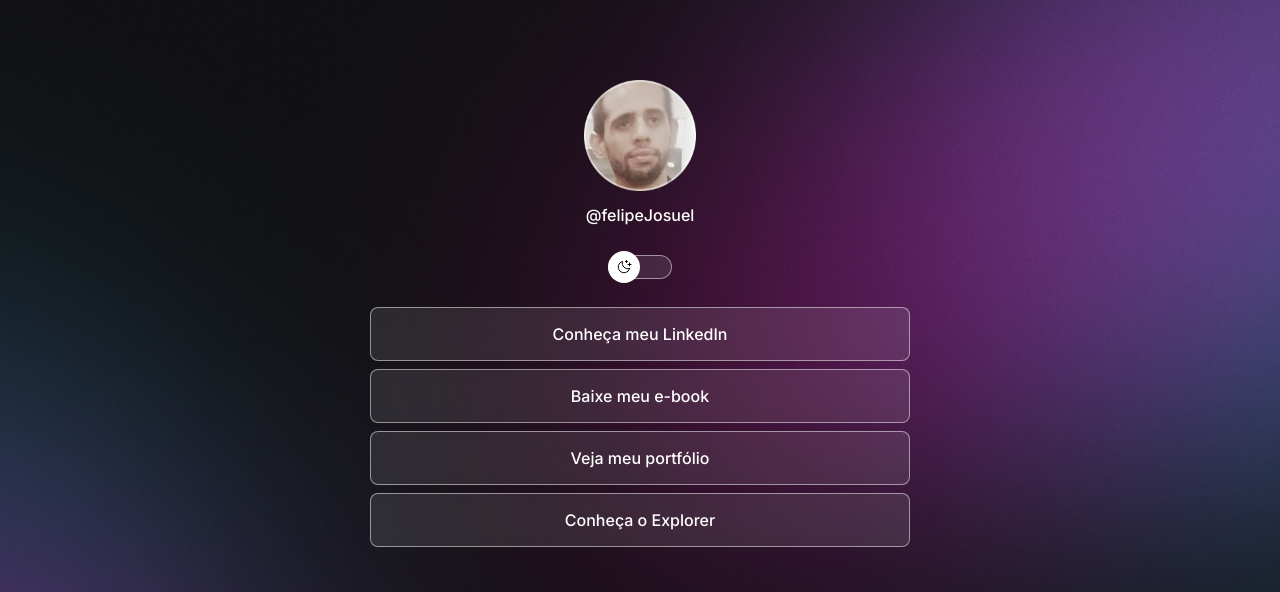
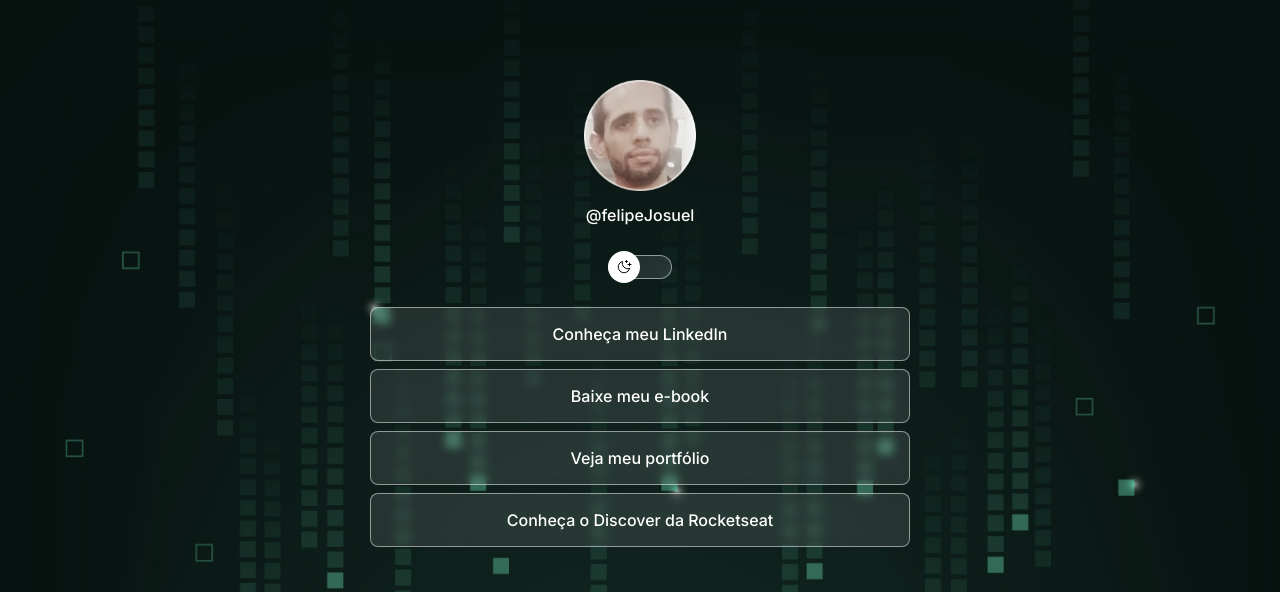
Before and after one commit to FelipeSilva22/discoverRocketseat, a plain HTML site: page index.html in a window 1280 px wide. Shown: the top 592 px of the page. Drawn offline with nearby package versions, Linux system fonts and the light colour scheme.

Commit message:
melhorias

```diff
--- a/index.html
+++ b/index.html
@@ -37,17 +37,21 @@
           <a href="#">Baixe meu e-book</a>
         </li>
         <li>
-          <a href="#">Veja meu portfólio</a>
+          <a href="https://github.com/FelipeSilva22" target="_blank"
+            >Veja meu portfólio</a
+          >
         </li>
         <li>
-          <a href="#">Conheça o Explorer</a>
+          <a href="https://www.rocketseat.com.br/discover"
+            >Conheça o Discover da Rocketseat</a
+          >
         </li>
       </ul>
       <div id="social-links">
         <a href="https://github.com/FelipeSilva22" target="_blank">
           <ion-icon name="logo-github"></ion-icon>
         </a>
-        <a href="https://github.com/FelipeSilva22" target="_blank">
+        <a href="https://wa.me/5511962369099" target="_blank">
           <ion-icon name="logo-whatsapp"></ion-icon>
         </a>
         <a
--- a/style.css
+++ b/style.css
@@ -6,7 +6,7 @@
 
 :root {
   --text-color: white;
-  --bg-url: url(./assets/bg-mobile.jpg);
+  --bg-url: url(./assets/bg-mobile-darkGreen.jpg);
   --stroke-color: rgba(255, 255, 255, 0.5);
   --surface-color: rgba(255, 255, 255, 0.1);
   --surface-color-hover: rgba(255, 255, 255, 0.05);
@@ -16,7 +16,7 @@
 
 .light {
   --text-color: black;
-  --bg-url: url(./assets/bg-mobile-light.jpg);
+  --bg-url: url(./assets/bg-mobile-lightGreen.jpg);
   --stroke-color: rgba(0, 0, 0, 0.5);
   --surface-color: rgba(0, 0, 0, 0.05);
   --surface-color-hover: rgba(0, 0, 0, 0.2);
@@ -170,13 +170,13 @@ footer {
   font-size: 14px;
 }
 
-@media (min-width: 600px) {
+@media (min-width: 588px) {
   :root {
-    --bg-url: url(./assets/bg-desktop.jpg);
+    --bg-url: url(./assets/bg-desktop-darkGreen.jpg);
   }
 
   .light {
-    --bg-url: url(./assets/bg-desktop-light.jpg);
+    --bg-url: url(./assets/bg-desktop-lightGreen.jpg);
   }
 }
 
```
Also changed, not shown: assets/3194926.jpg (added), assets/License free.txt (added), assets/bg-desktop-darkGreen.jpg (added), assets/bg-desktop-lightGreen.jpg (added), assets/bg-mobile-darkGreen.jpg (added), assets/bg-mobile-lightGreen.jpg (added), assets/itl.cat_binary-wallpaper_2917575.png (added), assets/itl.cat_high-tech-wallpaper-hd_1299431.png (added), 4 other files.
